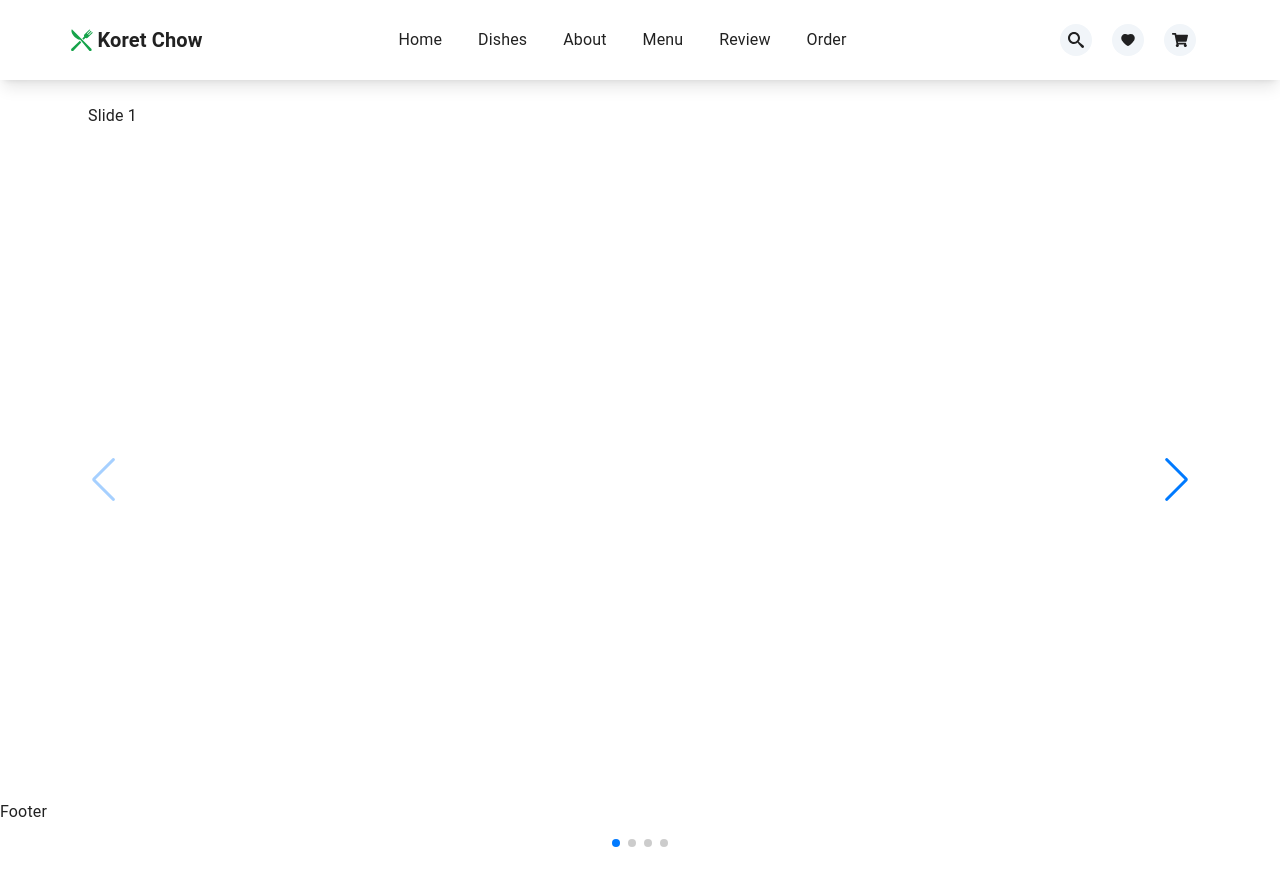
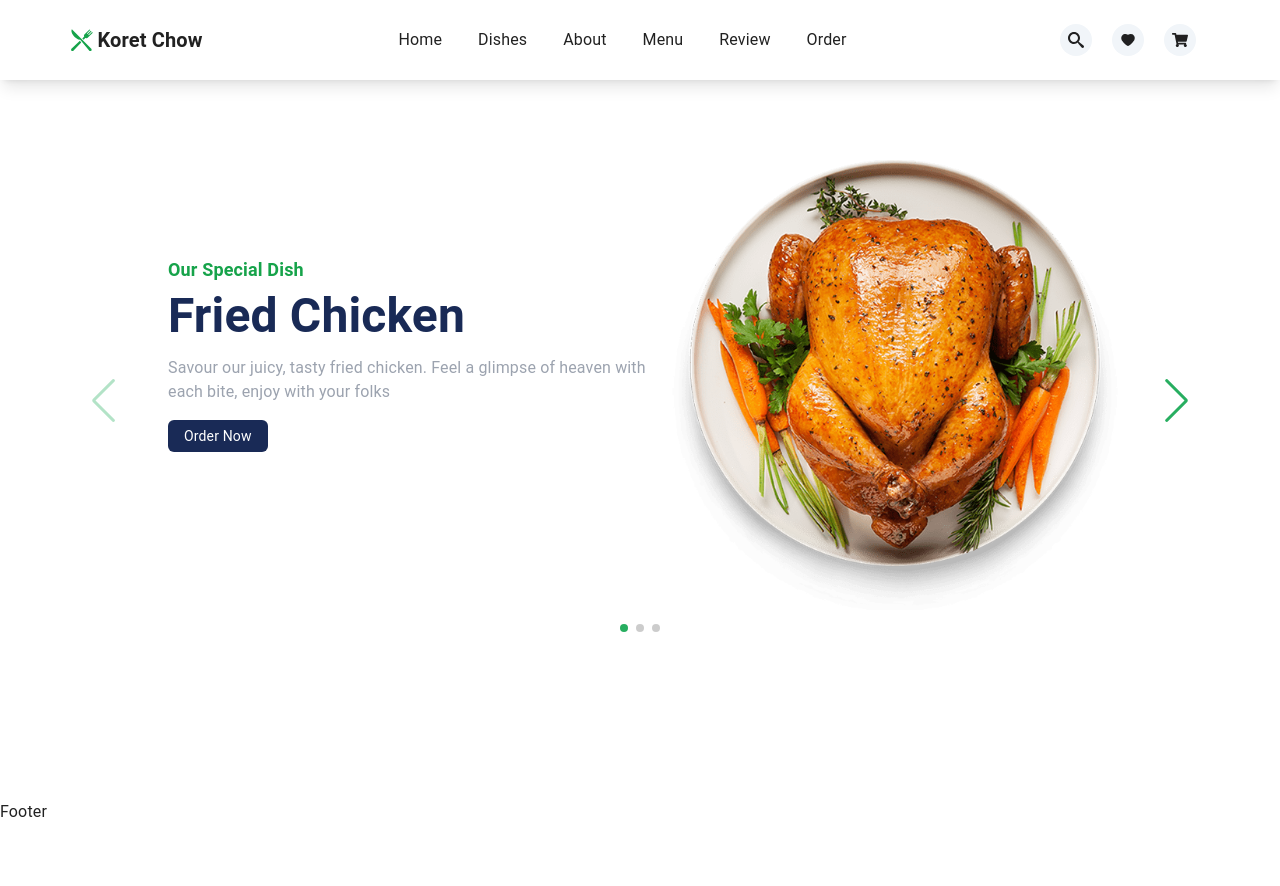
Before and after one commit to gidi-babz/koret-chow, a Next.js app: page / in a window 1280 px wide. Shown: the top 886 px of the page. Built offline with nearby package versions, Linux system fonts and the light colour scheme.

Commit message:
final hero section

```diff
--- a/assets/herodata.js
+++ b/assets/herodata.js
@@ -0,0 +1,20 @@
+export default [
+	{
+		title: 'Fried Chicken',
+		imageSrc: '/img/home-img-2.png',
+		description:
+			'Savour our juicy, tasty fried chicken. Feel a glimpse of heaven with each bite, enjoy with your folks',
+	},
+	{
+		title: 'Spaghetti & Cheese',
+		imageSrc: '/img/home-img-1.png',
+		description:
+			'You will never want to eat any other Spaghetti after your first trial. We have the best Chef with the golden recipe',
+	},
+	{
+		title: 'Peperoni Pizza',
+		imageSrc: '/img/home-img-3.png',
+		description:
+			'Share a box of our finest pizza variant with friends and family. There is always a slice for every mouth',
+	},
+];
--- a/components/Hero.js
+++ b/components/Hero.js
@@ -1,15 +1,17 @@
-import React from 'react';
+import Image from 'next/image';
+
 import { Navigation, Pagination, Scrollbar, A11y } from 'swiper';
 import { Swiper, SwiperSlide } from 'swiper/react';
 import 'swiper/css/bundle';
 import 'swiper/css/effect-fade';
 
 import { Container } from '@mui/material';
+import herodata from '../assets/herodata';
 
 const Hero = () => {
 	return (
 		<Container maxWidth="lg" className="w-full h-full">
-			<div className="p-4 w-full h-full">
+			<div className="p-4 w-full h-max-content  lg:mt-14">
 				<Swiper
 					modules={[Navigation, Pagination, Scrollbar, A11y]}
 					spaceBetween={50}
@@ -22,13 +24,40 @@ const Hero = () => {
 					className="w-full h-full"
 					effect="fade"
 				>
-					<SwiperSlide className="h-full w-full">
-						<div className="h-full w-full p-2">Slide 1</div>
-					</SwiperSlide>
-					<SwiperSlide>Slide 2</SwiperSlide>
-					<SwiperSlide>Slide 3</SwiperSlide>
-					<SwiperSlide>Slide 4</SwiperSlide>
-					...
+					{herodata.map((hero, i) => (
+						<SwiperSlide className="h-full w-full" key={i}>
+							<div className="h-full w-full p-2 flex flex-col md:flex-row items-center justify-center  gap-5">
+								<div className="flex flex-col gap-2 flex-1 self-start md:mt-24  md:ml-20">
+									<p className="text-lg text-green-600 font-semibold">
+										Our Special Dish
+									</p>
+									<h2 className="text-5xl hero-title font-bold">
+										{hero.title}
+									</h2>
+									<p className="text-md text-gray-400 mt-2">
+										{hero.description}
+									</p>
+									<div>
+										<button
+											type="button"
+											className="text-sm mt-2 btn rounded-md py-1.5 px-4 cursor-pointer hover:opacity-70 outline-none"
+										>
+											Order Now
+										</button>
+									</div>
+								</div>
+								<div className="lg:justify-self-end flex-1 md:mt-16 lg:mr-14 lg:mt-auto">
+									<Image
+										src={hero.imageSrc}
+										alt={hero.title}
+										width={450}
+										height={450}
+									/>
+								</div>
+							</div>
+						</SwiperSlide>
+					))}
+					<br />
 				</Swiper>
 			</div>
 		</Container>
--- a/components/Navbar.js
+++ b/components/Navbar.js
@@ -1,5 +1,3 @@
-import React from 'react';
-import Image from 'next/image';
 import { Link } from 'react-scroll';
 import { ImSearch } from 'react-icons/im';
 import { AiFillHeart } from 'react-icons/ai';
@@ -26,7 +24,7 @@ const Navbar = () => {
 				>
 					<Logo />
 
-					<ul className="flex flex-1 w-3/4 items-center justify-center gap-5 p-3 mr-6 hidden lg:flex">
+					<ul className="flex-1 w-3/4 items-center justify-center gap-5 p-3 mr-6 hidden lg:flex">
 						{headerdata.map((item, i) => (
 							<Link
 								className="cursor-pointer font-small px-2 py-1 rounded-sm hover:text-green-600 active:bg-green-600 active:text-white active:ease-in "
@@ -45,17 +43,17 @@ const Navbar = () => {
 
 					<div className="flex items-center justify-center gap-4 ml-auto sm:ml-80 md:ml-auto lg:gap-5 lg:ml-0 mr-2">
 						<Tooltip title="Search">
-							<div className="bg-slate-100 rounded-full p-2 hover:drop-shadow cursor-pointer">
+							<div className="bg-slate-100 rounded-full p-2 hover:drop-shadow cursor-pointer outline-none">
 								<ImSearch />
 							</div>
 						</Tooltip>
 						<Tooltip title="Saved">
-							<div className="bg-slate-100 rounded-full p-2 hover:drop-shadow cursor-pointer">
+							<div className="bg-slate-100 rounded-full p-2 hover:drop-shadow cursor-pointer outline-none">
 								<AiFillHeart />
 							</div>
 						</Tooltip>
 						<Tooltip title="Cart">
-							<div className="bg-slate-100 rounded-full p-2 hover:drop-shadow cursor-pointer">
+							<div className="bg-slate-100 rounded-full p-2 hover:drop-shadow cursor-pointer outline-none">
 								<FaShoppingCart />
 							</div>
 						</Tooltip>
--- a/styles/globals.css
+++ b/styles/globals.css
@@ -25,3 +25,28 @@ body {
 	font-family: 'Nunito', -apple-system, BlinkMacSystemFont, Segoe UI, Roboto,
 		Oxygen, Ubuntu, Cantarell, Fira Sans, Droid Sans, Helvetica Neue, sans-serif;
 }
+
+.swiper-button-next,
+.swiper-button-prev {
+	color: var(--green) !important;
+}
+
+span.swiper-pagination-bullet.swiper-pagination-bullet-active {
+	background: var(--green);
+}
+
+.hero-title {
+	color: var(--black);
+}
+
+.btn {
+	background-color: var(--black);
+	color: #fff;
+}
+
+@media screen and (max-width: 765px) {
+	.swiper-button-next,
+	.swiper-button-prev {
+		display: none !important;
+	}
+}
```
